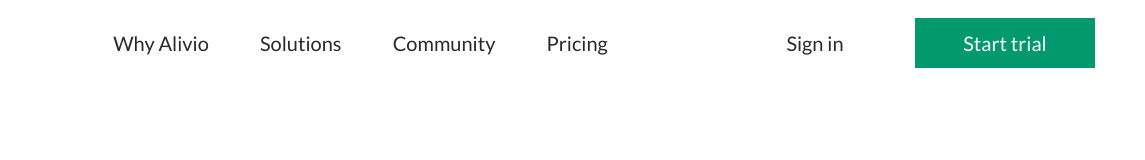
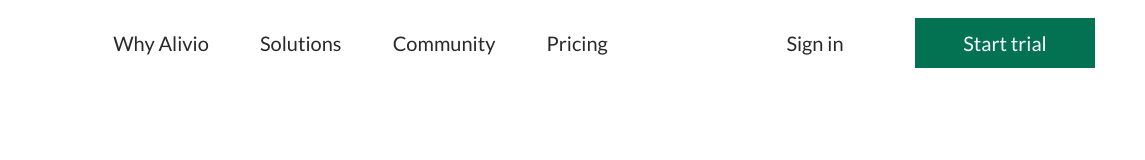
Before and after one commit to SergeiP85/example, a plain HTML site: page index.html in a window 1280 px wide. Shown: the full height of the page, 135-1280 px from the left. Drawn offline with Linux system fonts and the light colour scheme.

Commit message:
accessability fix

```diff
--- a/styles/variables.css
+++ b/styles/variables.css
@@ -1,6 +1,6 @@
 :root {
     --color-white: #fff;
-    --color-green: #01996d;
+    --color-green: #037252;
     --color-dark-green: #245852;
     --color-black: #292929;
 }
```
